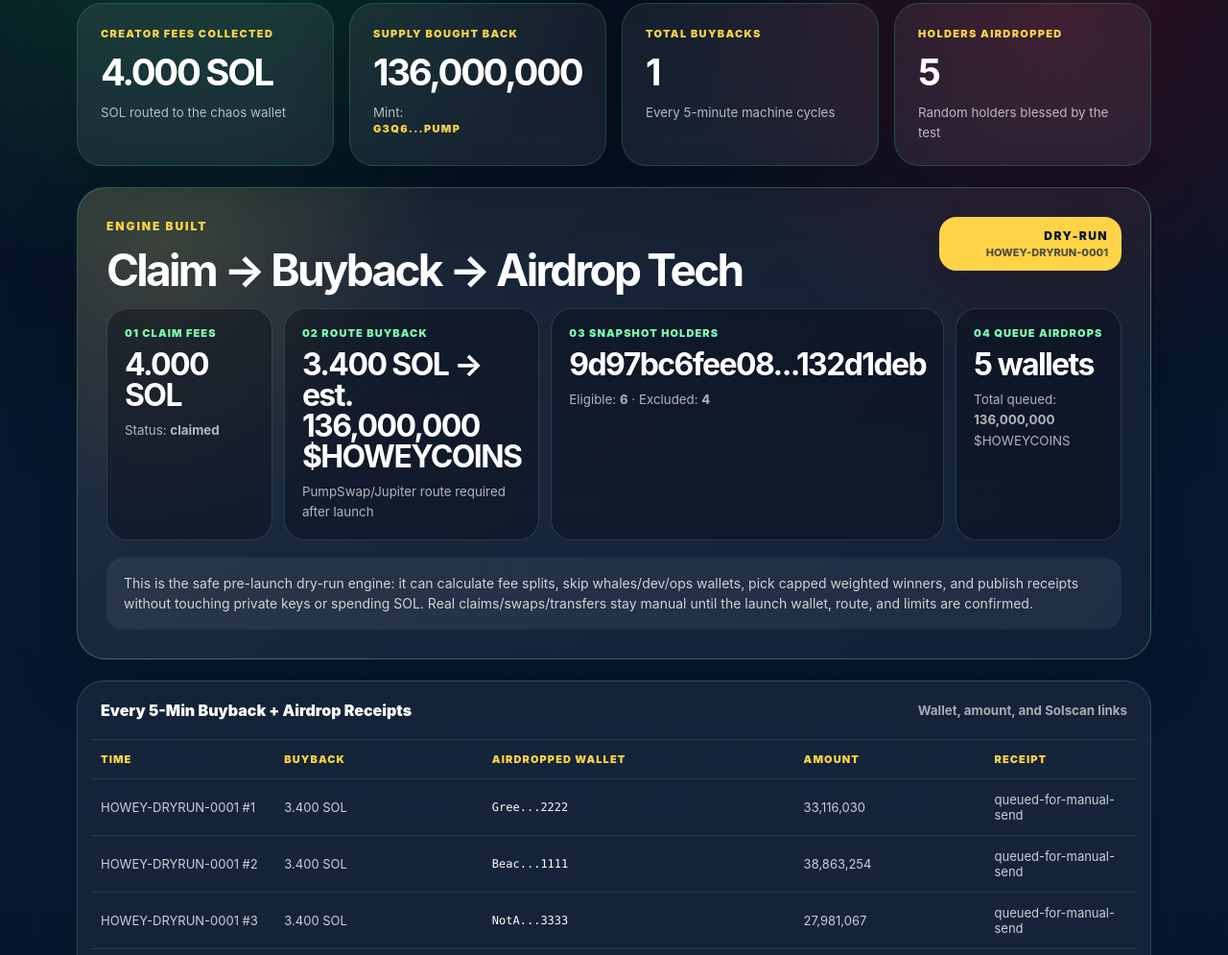
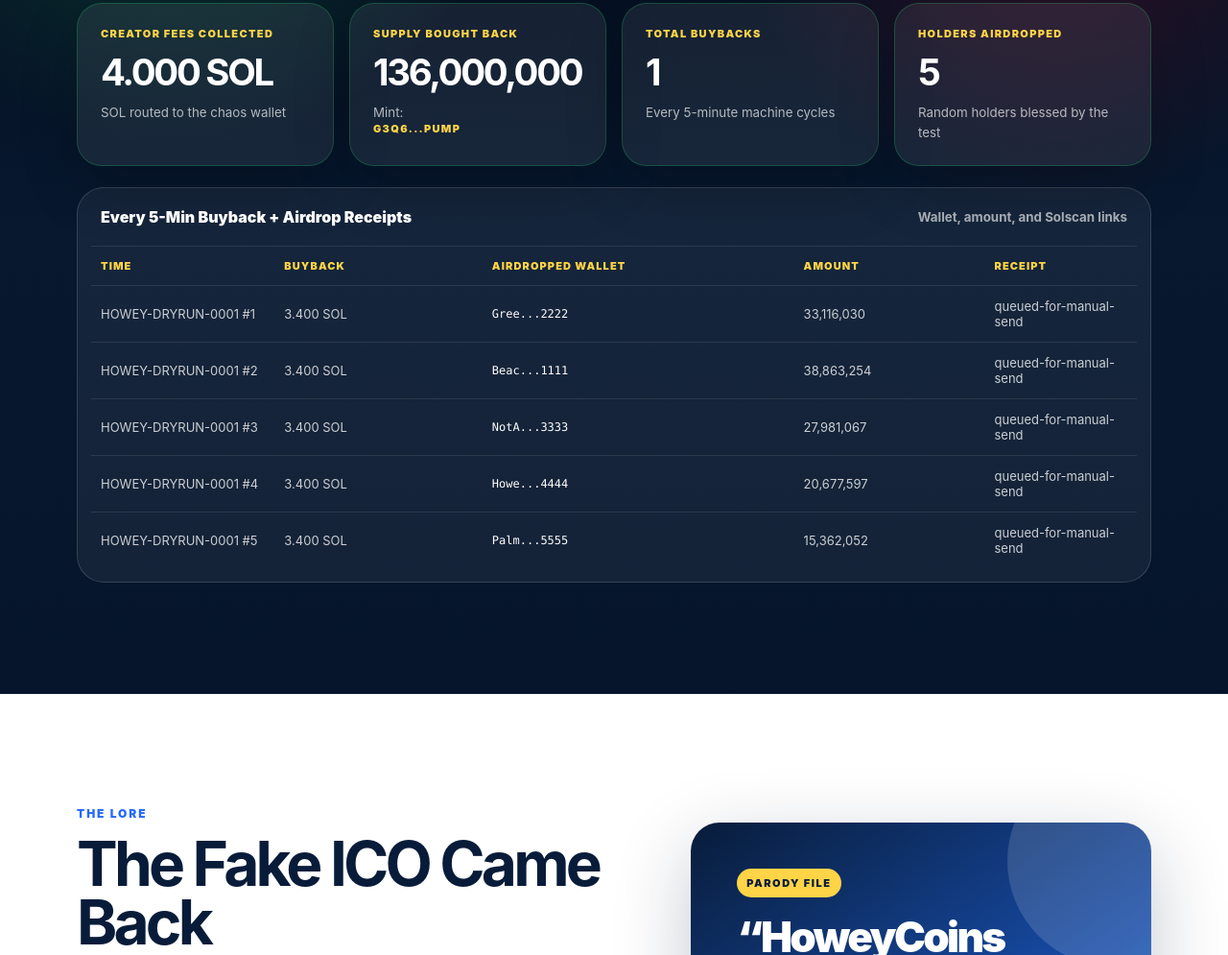
Before and after one commit to Rastacowboy0131/howeycoins-site, a website: page index.html in a window 1280 px wide. Shown: the part 1367-2362 px from the top of the page at 96% size. Drawn offline with Linux system fonts and the light colour scheme; no server answers.

Commit message:
chore: remove dry-run engine panel

```diff
--- a/index.html
+++ b/index.html
@@ -107,45 +107,6 @@
             </article>
           </div>
 
-          <div class="engine-console" aria-label="Claim buyback and holder airdrop engine status">
-            <div class="engine-head">
-              <div>
-                <p class="eyebrow">Engine Built</p>
-                <h3>Claim → Buyback → Airdrop Tech</h3>
-              </div>
-              <div class="engine-pill">
-                <span id="engineMode">DRY-RUN</span>
-                <small id="planRunId">waiting for plan</small>
-              </div>
-            </div>
-            <div class="engine-grid">
-              <article>
-                <span>01 Claim Fees</span>
-                <strong id="claimAmount">Waiting for launch</strong>
-                <small>Status: <b id="claimStatus">claim-needed</b></small>
-              </article>
-              <article>
-                <span>02 Route Buyback</span>
-                <strong id="buybackAmount">Waiting for fees</strong>
-                <small id="buybackRoute">PumpSwap/Jupiter route required after launch</small>
-              </article>
-              <article>
-                <span>03 Snapshot Holders</span>
-                <strong id="snapshotHash">snapshot pending</strong>
-                <small>Eligible: <b id="eligibleCount">0</b> · Excluded: <b id="excludedCount">0</b></small>
-              </article>
-              <article>
-                <span>04 Queue Airdrops</span>
-                <strong><b id="airdropBatch">0</b> wallets</strong>
-                <small>Total queued: <b id="airdropTotal">0</b> $HOWEYCOINS</small>
-              </article>
-            </div>
-            <p class="engine-note">
-              This is the safe pre-launch dry-run engine: it can calculate fee splits, skip whales/dev/ops wallets,
-              pick capped weighted winners, and publish receipts without touching private keys or spending SOL.
-              Real claims/swaps/transfers stay manual until the launch wallet, route, and limits are confirmed.
-            </p>
-          </div>
 
           <details class="drop-log" open>
             <summary>
```
